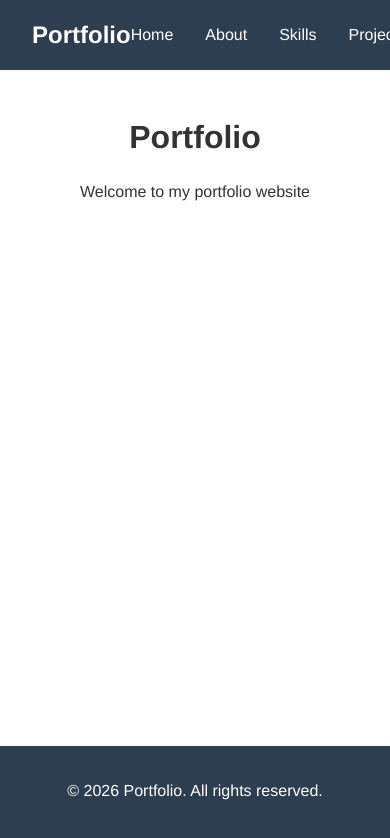
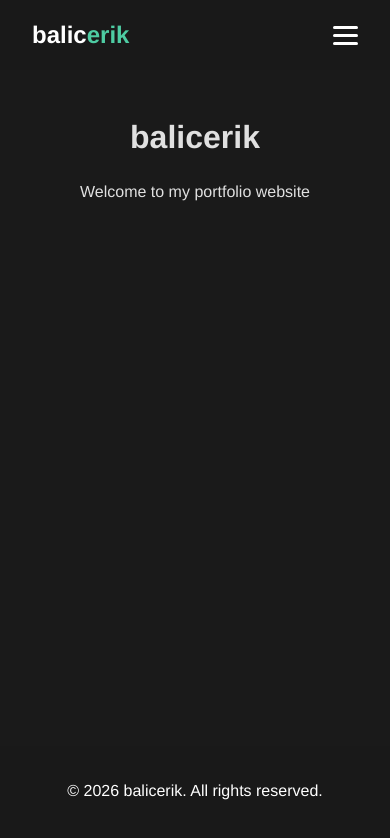
Before and after one commit to erikbalic1/Portfolio, a Vue app: page / in a window 390 px wide. Shown: the top 838 px of the page. Built offline with nearby package versions, Linux system fonts and the light colour scheme.

Commit message:
style: change navbar and footer style, implement mobile view navbar

```diff
--- a/src/App.vue
+++ b/src/App.vue
@@ -2,7 +2,7 @@
   <div id="app">
     <Header />
     <main class="main-content">
-      <h1>Portfolio</h1>
+      <h1>balicerik</h1>
       <p>Welcome to my portfolio website</p>
     </main>
     <Footer />
--- a/src/assets/styles/variables.scss
+++ b/src/assets/styles/variables.scss
@@ -1,22 +1,23 @@
 // Color variables
-$primary-color: #2c3e50;
-$secondary-color: #42b983;
-$text-color: #333;
-$background-color: #fff;
-$accent-color: #3498db;
+$primary-color: #1a1a1a;
+$secondary-color: #4ecca3;
+$text-color: #e0e0e0;
+$background-color: #1a1a1a;
+$accent-color: #6fd89d;
 
 // Font variables
-$font-family: 'Avenir', Helvetica, Arial, sans-serif;
-$font-size-base: 16px;
-$font-size-large: 24px;
-$font-size-small: 14px;
+$font-family: Helvetica, Arial, sans-serif;
+$font-size-base: 1rem;
+$font-size-large: 1.5rem;
+$font-size-small: 0.875rem;
+$font-size-medium: 1.125rem;
 
 // Spacing variables
-$spacing-small: 8px;
-$spacing-medium: 16px;
-$spacing-large: 32px;
+$spacing-small: 0.5rem;
+$spacing-medium: 1rem;
+$spacing-large: 2rem;
 
 // Breakpoints
-$breakpoint-mobile: 768px;
-$breakpoint-tablet: 1024px;
-$breakpoint-desktop: 1440px;
+$breakpoint-mobile: 48rem;
+$breakpoint-tablet: 64rem;
+$breakpoint-desktop: 90rem;
--- a/src/components/Footer.vue
+++ b/src/components/Footer.vue
@@ -1,6 +1,6 @@
 <template>
   <footer class="footer">
-    <p>&copy; {{ currentYear }} Portfolio. All rights reserved.</p>
+    <p>&copy; {{ currentYear }} balicerik. All rights reserved.</p>
   </footer>
 </template>
 
@@ -20,7 +20,9 @@ export default {
 
 .footer {
   flex-shrink: 0;
-  background-color: $primary-color;
+  background-color: rgba(26, 26, 26, 0.2);
+  backdrop-filter: blur(10px);
+  -webkit-backdrop-filter: blur(10px);
   color: white;
   text-align: center;
   padding: $spacing-large;
--- a/src/components/Header.vue
+++ b/src/components/Header.vue
@@ -1,7 +1,20 @@
 <template>
   <header class="header">
     <nav class="nav">
-      <div class="logo">Portfolio</div>
+      <div class="logo">balic<span class="highlight">erik</span></div>
+
+      <!-- Hamburger Menu Icon -->
+      <div
+        class="hamburger"
+        :class="{ active: isMenuOpen }"
+        @click="toggleMenu"
+      >
+        <span></span>
+        <span></span>
+        <span></span>
+      </div>
+
+      <!-- Desktop Navigation -->
       <ul class="nav-links">
         <li><a href="#home">Home</a></li>
         <li><a href="#about">About</a></li>
@@ -9,13 +22,39 @@
         <li><a href="#projects">Projects</a></li>
         <li><a href="#contact">Contact</a></li>
       </ul>
+
+      <!-- Mobile Menu -->
+      <div class="mobile-menu" :class="{ open: isMenuOpen }">
+        <ul class="mobile-nav-links">
+          <li v-for="(link, index) in navLinks" :key="index" :style="{ animationDelay: `${index * 0.1}s` }">
+            <a :href="link.href" @click="toggleMenu">{{ link.text }}</a>
+          </li>
+        </ul>
+      </div>
     </nav>
   </header>
 </template>
 
 <script>
 export default {
-  name: 'Header'
+  name: 'Header',
+  data() {
+    return {
+      isMenuOpen: false,
+      navLinks: [
+        { text: 'Home', href: '#home' },
+        { text: 'About', href: '#about' },
+        { text: 'Skills', href: '#skills' },
+        { text: 'Projects', href: '#projects' },
+        { text: 'Contact', href: '#contact' }
+      ]
+    }
+  },
+  methods: {
+    toggleMenu() {
+      this.isMenuOpen = !this.isMenuOpen;
+    }
+  }
 }
 </script>
 
@@ -23,7 +62,9 @@ export default {
 @import '../assets/styles/variables.scss';
 
 .header {
-  background-color: $primary-color;
+  background-color: rgba(26, 26, 26, 0.2);
+  backdrop-filter: blur(10px);
+  -webkit-backdrop-filter: blur(10px);
   padding: $spacing-medium $spacing-large;
   position: fixed;
   top: 0;
@@ -41,6 +82,11 @@ export default {
       color: white;
       font-size: $font-size-large;
       font-weight: bold;
+      z-index: 1001;
+
+      .highlight {
+        color: $secondary-color;
+      }
     }
 
     .nav-links {
@@ -50,12 +96,132 @@ export default {
 
       a {
         color: white;
+        position: relative;
+        padding-bottom: 5px;
+        font-size: $font-size-medium;
+
+        &::after {
+          content: '';
+          position: absolute;
+          bottom: 0;
+          left: 50%;
+          transform: translateX(-50%);
+          width: 0;
+          height: 2px;
+          background-color: $secondary-color;
+          transition: width 0.4s cubic-bezier(0.4, 0, 0.2, 1);
+        }
 
         &:hover {
+
           color: $secondary-color;
+
+          &::after {
+            width: 100%;
+          }
+        }
+      }
+
+      @media (max-width: $breakpoint-mobile) {
+        display: none;
+      }
+    }
+
+    // Hamburger Menu
+    .hamburger {
+      display: none;
+      flex-direction: column;
+      cursor: pointer;
+      z-index: 1001;
+      gap: 5px;
+
+      @media (max-width: $breakpoint-mobile) {
+        display: flex;
+      }
+
+      span {
+        width: 25px;
+        height: 3px;
+        background-color: white;
+        transition: all 0.3s ease;
+        border-radius: 3px;
+      }
+
+      &.active {
+        span:nth-child(1) {
+          transform: rotate(45deg) translate(8px, 8px);
+        }
+
+        span:nth-child(2) {
+          opacity: 0;
+        }
+
+        span:nth-child(3) {
+          transform: rotate(-45deg) translate(7px, -7px);
+        }
+      }
+    }
+
+    // Mobile Menu
+    .mobile-menu {
+      position: fixed;
+      top: 0;
+      left: -100%;
+      width: 70%;
+      height: 100vh;
+      background-color: rgba(26, 26, 26, 0.98);
+      backdrop-filter: blur(10px);
+      -webkit-backdrop-filter: blur(10px);
+      transition: left 0.4s ease;
+      padding-top: 80px;
+
+      &.open {
+        left: 0;
+      }
+
+      .mobile-nav-links {
+        list-style: none;
+        padding: $spacing-large;
+
+        li {
+          opacity: 0;
+          transform: translateX(-20px);
+          animation: fadeInSlide 0.5s ease forwards;
+
+          a {
+            display: block;
+            color: white;
+            font-size: 1.5rem;
+            padding: $spacing-medium 0;
+            position: relative;
+
+            &::after {
+              content: '';
+              position: absolute;
+              bottom: $spacing-small;
+              left: 0;
+              width: 0;
+              height: 2px;
+              background-color: $secondary-color;
+              transition: width 0.4s cubic-bezier(0.4, 0, 0.2, 1);
+            }
+
+            &:hover {
+              &::after {
+                width: 100%;
+              }
+            }
+          }
         }
       }
     }
   }
 }
+
+@keyframes fadeInSlide {
+  to {
+    opacity: 1;
+    transform: translateX(0);
+  }
+}
 </style>
```
